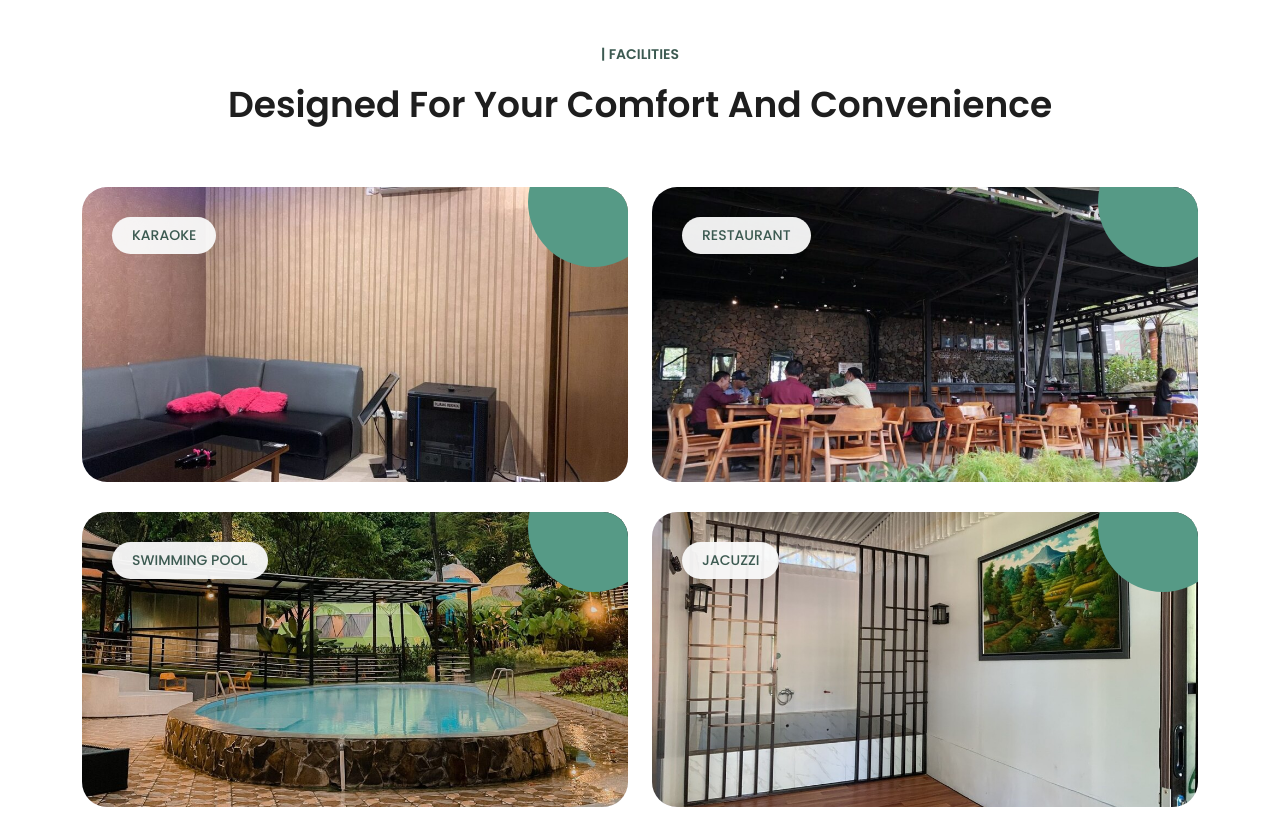
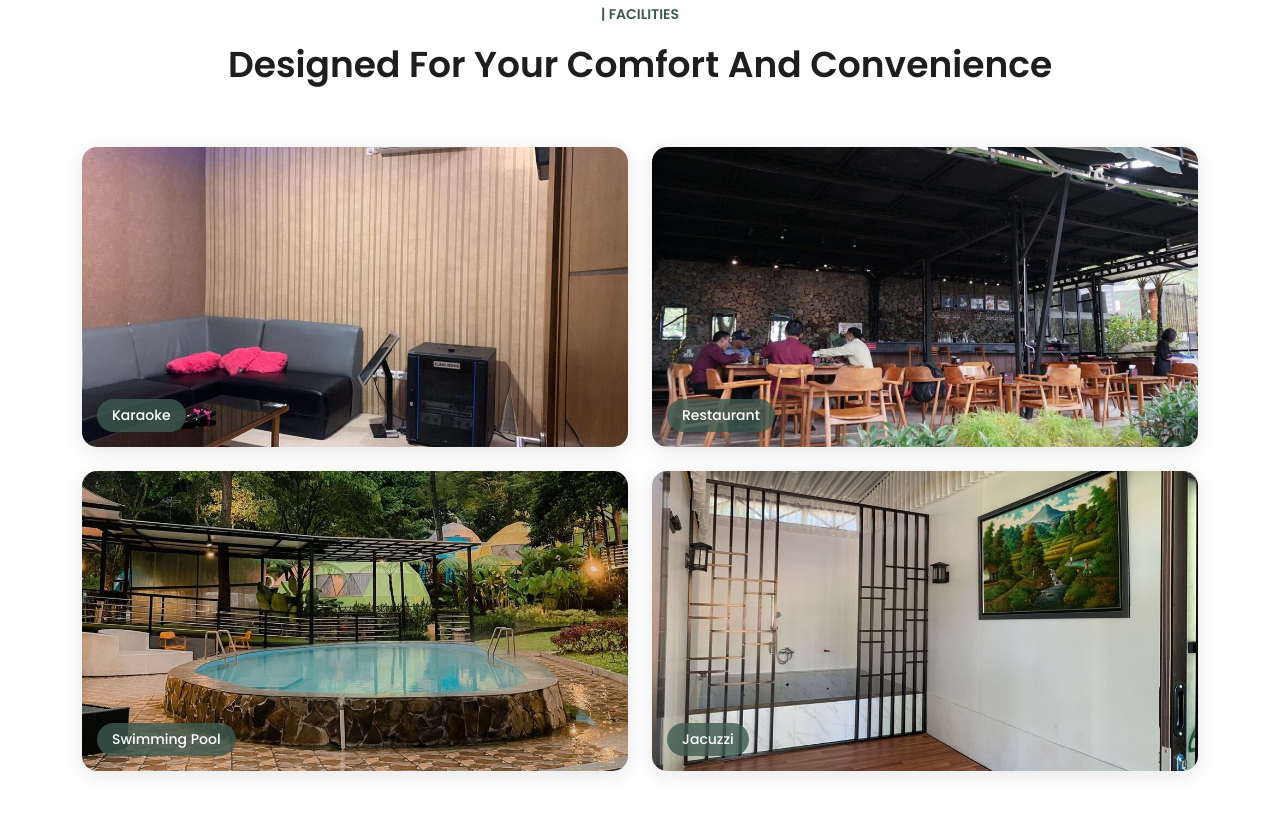
Before and after one commit to yogahd/the-soemo-hills, a plain HTML site: page index.html in a window 1280 px wide. Shown: the part 4500-5340 px from the top of the page. Drawn offline with nearby package versions, Linux system fonts and the light colour scheme.

Commit message:
Update Facilities

```diff
--- a/assets/css/style.css
+++ b/assets/css/style.css
@@ -1356,6 +1356,38 @@ Services Style
   margin-bottom: 25px;
 }
 
+.facility-card {
+  position: relative;
+  overflow: hidden;
+  border-radius: 15px;
+  box-shadow: 0 4px 20px rgba(0, 0, 0, 0.1);
+  transition: transform 0.3s ease;
+}
+
+.facility-card img {
+  width: 100%;
+  height: auto;
+  display: block;
+  object-fit: cover;
+  transition: 0.3s ease;
+}
+
+.facility-card:hover {
+  transform: translateY(-5px);
+}
+
+.facility-label {
+  position: absolute;
+  bottom: 15px;
+  left: 15px;
+  background: rgba(60, 90, 81, 0.8);
+  color: #fff;
+  padding: 6px 15px;
+  border-radius: 20px;
+  font-size: 14px;
+  font-weight: 500;
+}
+
 
 
 /*
--- a/index.html
+++ b/index.html
@@ -462,7 +462,7 @@
   </div>
 
   <!-- ***** Facilities ***** -->
-  <section class="section courses" id="facilities">
+  <section class="section facilities-section" id="facilities">
     <div class="container">
       <div class="row">
         <div class="col-lg-12 text-center">
@@ -472,50 +472,35 @@
           </div>
         </div>
       </div>
-      <div class="row event_box">
-        <div class="col-lg-6 col-md-6 align-self-center mb-30 event_outer col-md-6 design">
-          <div class="events_item">
-            <div class="thumb">
-              <a><img src="assets/images/facilities/karaoke room.jpg" alt=""></a>
-              <span class="category" data-translate="facilities_span1">Karaoke</span>
-              <span class="price">
-              </span>
-            </div>
+      <div class="row g-4 justify-content-center">
+        <div class="col-lg-6 col-md-6 col-sm-12">
+          <div class="facility-card">
+            <img src="assets/images/facilities/karaoke room.jpg" alt="Karaoke">
+            <span class="facility-label" data-translate="facilities_span1">Karaoke</span>
           </div>
         </div>
-        <div class="col-lg-6 col-md-6 align-self-center mb-30 event_outer col-md-6  development">
-          <div class="events_item">
-            <div class="thumb">
-              <a><img src="assets/images/facilities/restaurant.jpg" alt=""></a>
-              <span class="category" data-translate="facilities_span2">Restaurant</span>
-              <span class="price">
-              </span>
-            </div>
+        <div class="col-lg-6 col-md-6 col-sm-12">
+          <div class="facility-card">
+            <img src="assets/images/facilities/restaurant.jpg" alt="Restaurant">
+            <span class="facility-label" data-translate="facilities_span2">Restaurant</span>
           </div>
         </div>
-        <div class="col-lg-6 col-md-6 align-self-center mb-30 event_outer col-md-6 design wordpress">
-          <div class="events_item">
-            <div class="thumb">
-              <a><img src="assets/images/facilities/swimming pool.jpg" alt=""></a>
-              <span class="category" data-translate="facilities_span3">Swimming Pool</span>
-              <span class="price">
-              </span>
-            </div>
+        <div class="col-lg-6 col-md-6 col-sm-12">
+          <div class="facility-card">
+            <img src="assets/images/facilities/swimming pool.jpg" alt="Swimming Pool">
+            <span class="facility-label" data-translate="facilities_span3">Swimming Pool</span>
           </div>
         </div>
-        <div class="col-lg-6 col-md-6 align-self-center mb-30 event_outer col-md-6 development">
-          <div class="events_item">
-            <div class="thumb">
-              <a><img src="assets/images/facilities/jacuzzii.jpeg.jpg" alt=""></a>
-              <span class="category" data-translate="facilities_span4">Jacuzzi</span>
-              <span class="price">
-              </span>
-            </div>
+        <div class="col-lg-6 col-md-6 col-sm-12">
+          <div class="facility-card">
+            <img src="assets/images/facilities/jacuzzii.jpeg.jpg" alt="Jacuzzi">
+            <span class="facility-label" data-translate="facilities_span4">Jacuzzi</span>
           </div>
         </div>
       </div>
     </div>
   </section>
+
 
   <!-- ***** Around Us ***** -->
   <div class="section events" id="around_us">
```
